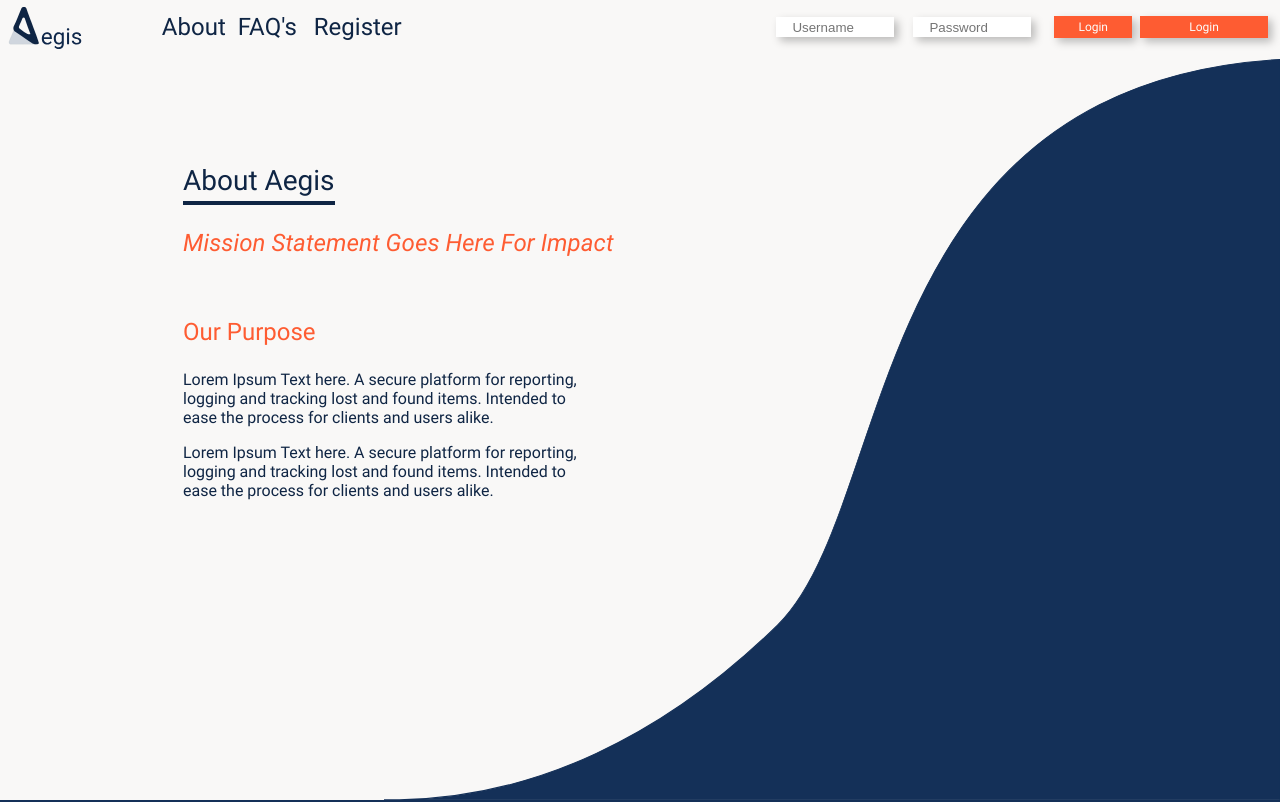
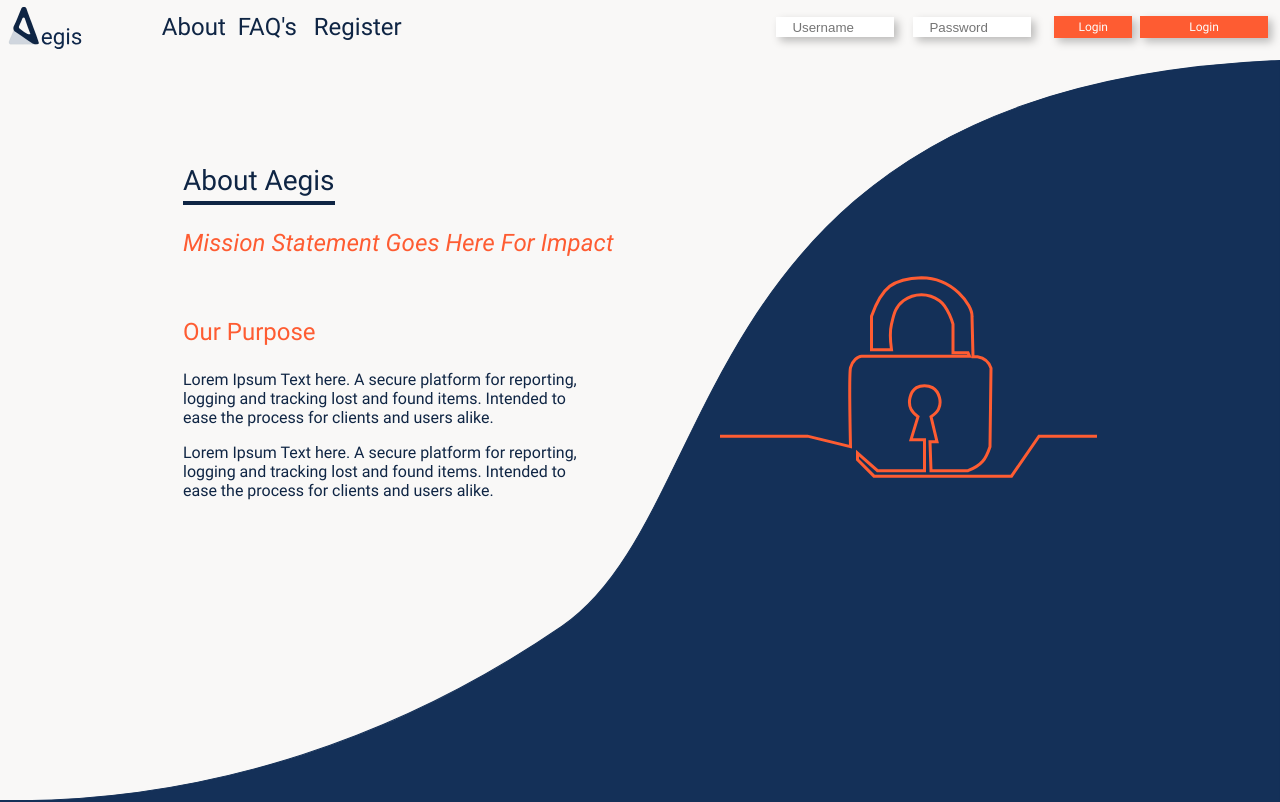
Before and after one commit to D-Nugent/aegis-client, a React (Create React App) app: page /about in a window 1280 px wide. Shown: the top 802 px of the page. Built offline with nearby package versions, Linux system fonts and the light colour scheme.

Commit message:
increased z-index of header

```diff
--- a/src/components/Header/Header.scss
+++ b/src/components/Header/Header.scss
@@ -4,7 +4,7 @@
 
 .header {
     position: fixed;
-    z-index: 1;
+    z-index: 2;
     top: 0;
     left: 0;
     width: 100%;
--- a/src/components/Hero/Hero.scss
+++ b/src/components/Hero/Hero.scss
@@ -5,9 +5,8 @@
     position: relative;
     width: 100%;
     @include page-height-headerless;
-    min-height: 500px;
-
-    background: $color-offset-secondary;
+    min-height: $min-screen-height-mob;
+    background-color: $color-offset-secondary;
 
     @include tablet {
         min-height: 400px;
@@ -15,21 +14,18 @@
 }
 
 .svg-hero {
-
     &__curve {
         position: absolute;
         left: 0;
         bottom: -1px;
         width: 100%;
+        height: 167px;
 
         @include tablet {
             left: auto;
             right: 0;
+            bottom: -2px;
             height: 100%;
-        }
-
-        @include desktop {
-            width: 70%;
         }
     }
 }
--- a/src/pages/About/About.scss
+++ b/src/pages/About/About.scss
@@ -8,12 +8,13 @@
         padding-left: $lp-padding-mobile;
         padding-right: $lp-padding-mobile;
         height: calc(100vh - #{$header-height-mob});
-        min-height: 500px;
+        min-height: $min-screen-height-mob;
 
         @include tablet {
             padding-left: $lp-padding-tablet;
             padding-right: $lp-padding-tablet;
             height: calc(100vh - #{$header-height-tab-desk});
+            min-height: 500px;
         }
 
         @include desktop {
@@ -24,7 +25,9 @@
 }
 
 .purpose {
+    position: relative;
     padding-top: 97px;
+    background: rgba(0, 0, 0, 0);
 
     @include tablet {
         padding-top: 53px;
@@ -106,22 +109,18 @@
 
     &__svg {
         position: absolute;
-        // bottom value changed from 45px based on how content overlays it
-        bottom: 38px;
-        right: $lp-padding-mobile;
+        z-index: 1;
         width: 142px;
 
         @include tablet {
             width: 287px;
             top: 149px;
-            bottom: auto;
-            right: $lp-padding-tablet;
+            right: 0;
         }
 
         @include desktop {
             width: 377px;
             top: 221px;
-            right: $lp-padding-desktop;
         }
     }
 }
--- a/src/pages/About/About.tsx
+++ b/src/pages/About/About.tsx
@@ -1,5 +1,6 @@
 import './About.scss';
 import Hero from '../../components/Hero/Hero';
+import DrawableSVG from '../../components/DrawableSVG/DrawableSVG';
 import AegisScreenshot from '../../assets/images/aegis-screenshot.png';
 import FastIcon from '../../assets/icons/about-fast.svg';
 import SecureIcon from '../../assets/icons/about-secure.svg';
@@ -18,9 +19,9 @@ function About() {
                     <p className="purpose__text">Lorem Ipsum Text here. A secure platform for reporting, logging and tracking lost and found items. Intended to ease the process for clients and users alike.</p>
                     <p className="purpose__text">Lorem Ipsum Text here. A secure platform for reporting, logging and tracking lost and found items. Intended to ease the process for clients and users alike.</p>
                 </div>
-                {/* <svg className="purpose__svg" viewBox="0 0 142 77" fill="none" xmlns="http://www.w3.org/2000/svg">
+                <svg className="purpose__svg" viewBox="0 0 142 77" fill="none" xmlns="http://www.w3.org/2000/svg">
                     <path d="M0 60.7003H32.9576L49.1538 64.6552C49.1538 64.6552 48.5732 37.4686 49.1538 34.8993C49.7345 32.3299 51.9788 30.5677 53.2971 30.5677C54.6154 30.5677 93.9761 30.5677 93.9761 30.5677L93.4111 29.2494H87.7613V18.5146C87.7613 18.5146 85.9244 11.9746 82.6764 9.66317C80.4025 8.04499 78.6875 7.40323 75.8965 7.40323C73.1056 7.40323 71.3496 7.98879 69.1167 9.66317C66.0115 11.9917 65.489 14.7373 64.5968 18.5146C63.7346 22.1651 64.5968 28.1194 64.5968 28.1194H57.0637C57.0637 28.1194 57.0637 20.2096 57.0637 15.5014C61.0242 4.51206 65.148 1.3374 75.8965 1C87.7613 1.00001 95.0912 11.3929 94.9178 15.5014L95.2944 30.756H96.9894C99.8349 31.2636 101.321 32.6393 102.074 35.0876L101.698 64.6552C100.124 69.346 98.6866 71.588 93.4111 73.695H79.4748L79.0981 62.7719H81.7347L79.4748 53.3555C79.4748 53.3555 81.619 51.9344 82.2997 50.5305C83.0405 49.0027 83.0995 47.8434 82.6764 46.199C82.229 44.4601 81.5887 43.3406 80.0398 42.4324C78.9934 41.8189 78.2395 41.6791 77.0265 41.6791C75.8136 41.6791 75.0486 41.8004 74.0133 42.4324C72.5158 43.3465 71.9806 44.4946 71.565 46.199C71.1627 47.8486 71.2197 48.9937 71.9416 50.5305C72.5832 51.8964 74.5782 53.3555 74.5782 53.3555L71.9416 62.0186H77.0265V73.695H59.3236L51.7904 67.1035V69.5518L58.0053 75.7666H109.796L120.154 60.7003H142" stroke="#FE5C32" stroke-width="1.12997"/>
-                </svg> */}
+                </svg>
             </Hero>
             <section className="why">
                 {/* Make carousel and ferris wheel */}
--- a/src/styles/_variables.scss
+++ b/src/styles/_variables.scss
@@ -22,6 +22,8 @@ $text-emphasis: $color-emphasis-primary;
 $screen-mobile: 280px;
 $screen-tablet: 768px;
 $screen-desktop: 1280px;
+
+$min-screen-height-mob: 568px;
 
 // Margins
 $margin-xs: .5rem;
```
